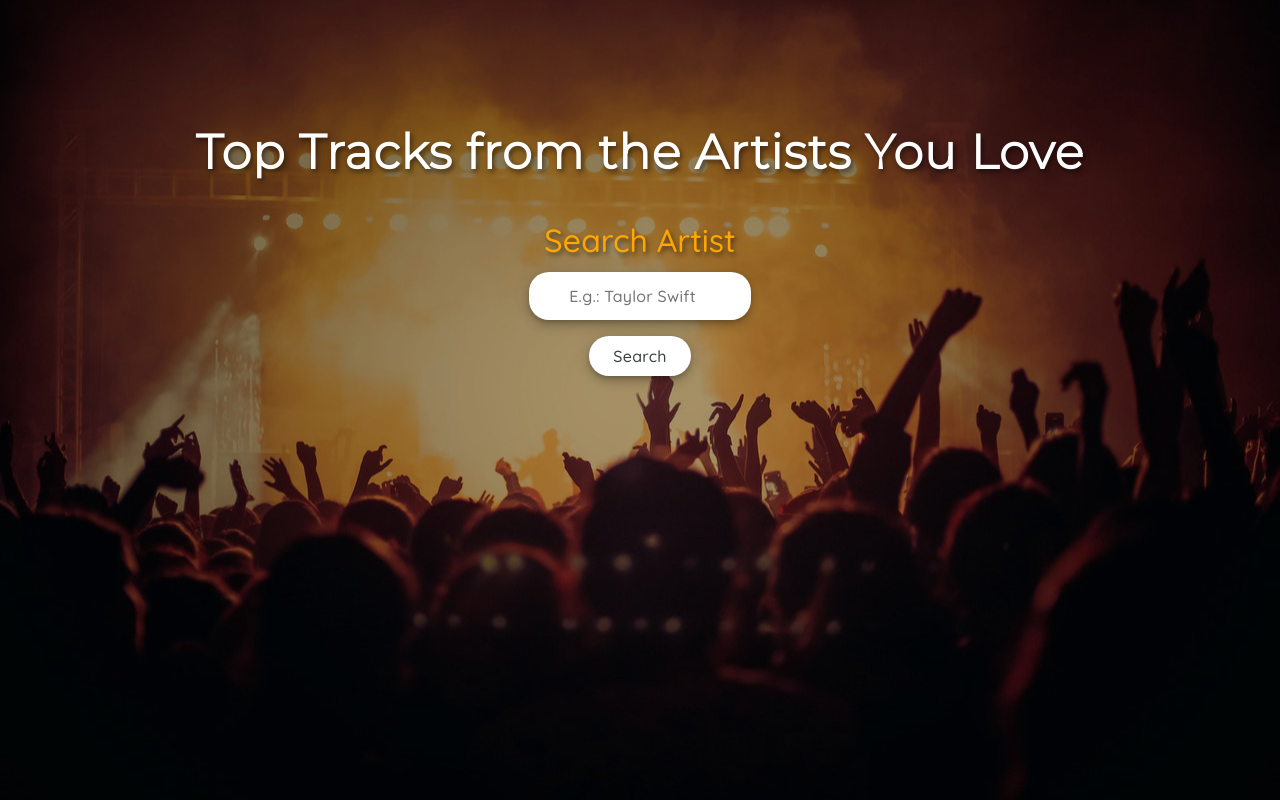
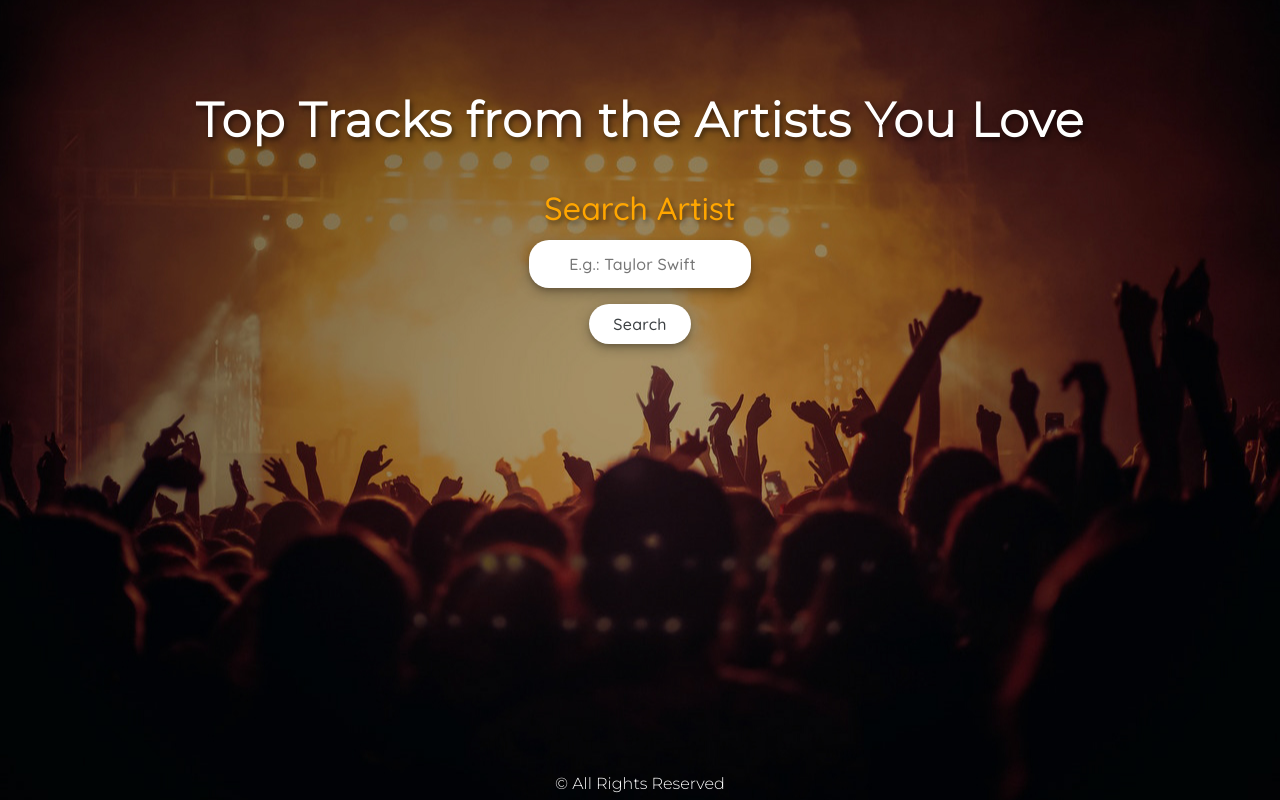
Before and after one commit to n-ii-ma/Repotify, a React (Create React App) app: page / in a window 1280 px wide. Built offline with nearby package versions, Linux system fonts and the light colour scheme.

Commit message:
Added Footer

```diff
--- a/src/App.css
+++ b/src/App.css
@@ -3,24 +3,19 @@
 }
 
 body {
-  margin: 0;
-  padding: 0;
-}
-
-.App {
   background-image: url("./assets/pexels-vishnu-r-nair-1105666.jpg");
   background-repeat: no-repeat;
   background-size: cover;
   background-position: center;
+}
+
+.container {
   min-height: 100vh;
   display: flex;
   flex-direction: column;
   align-items: center;
+  justify-content: space-between;
   text-align: center;
-}
-
-.container {
-  margin: 0.75em;
 }
 
 h1 {
@@ -32,6 +27,7 @@ h1 {
   margin-bottom: 1.25em;
   text-shadow: 2px 3px 5px rgba(0, 0, 0, 0.5);
   letter-spacing: 1px;
+  padding: 0 0.5em;
 }
 
 .search-label {
@@ -68,6 +64,7 @@ h1 {
 }
 
 .search-btn {
+  margin-bottom: 2em;
   cursor: pointer;
   height: 40px;
 }
@@ -108,6 +105,12 @@ button:disabled {
     rgba(60, 64, 67, 0.15) 0 4px 8px 3px;
 }
 
+footer {
+  font-family: Montserrat;
+  color: white;
+  margin-bottom: 0.5em;
+}
+
 /* Landscape Mobile */
 @media only screen and (min-width: 320px) and (orientation: landscape) {
   h1 {
@@ -118,10 +121,6 @@ button:disabled {
 
 /* Tablet */
 @media only screen and (min-width: 768px) and (orientation: portrait) {
-  .container {
-    margin: 2em;
-  }
-
   h1 {
     font-size: 3rem;
     margin-top: 2em;
@@ -134,10 +133,6 @@ button:disabled {
 
 /* Landscape Tablet */
 @media only screen and (min-width: 768px) and (orientation: landscape) {
-  .container {
-    margin: 2em;
-  }
-
   h1 {
     font-size: 2.75rem;
     margin-top: 1em;
--- a/src/app/App.js
+++ b/src/app/App.js
@@ -5,14 +5,17 @@ import "../App.css";
 
 function App() {
   return (
-    <div className="App">
-      <div className="container">
+    <div className="container">
+      <div>
         <header>
           <h1>Top Tracks from the Artists You Love</h1>
         </header>
         <Search />
         <TrackList />
       </div>
+      <div>
+        <footer>&copy; All Rights Reserved</footer>
+      </div>
     </div>
   );
 }
```
